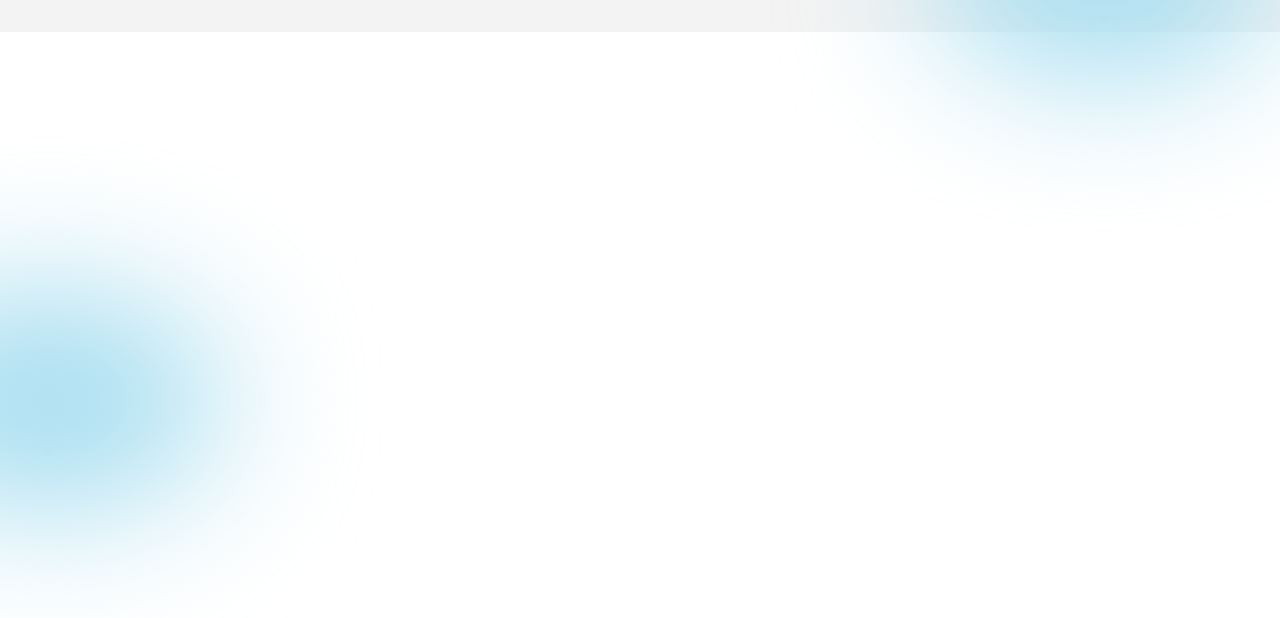
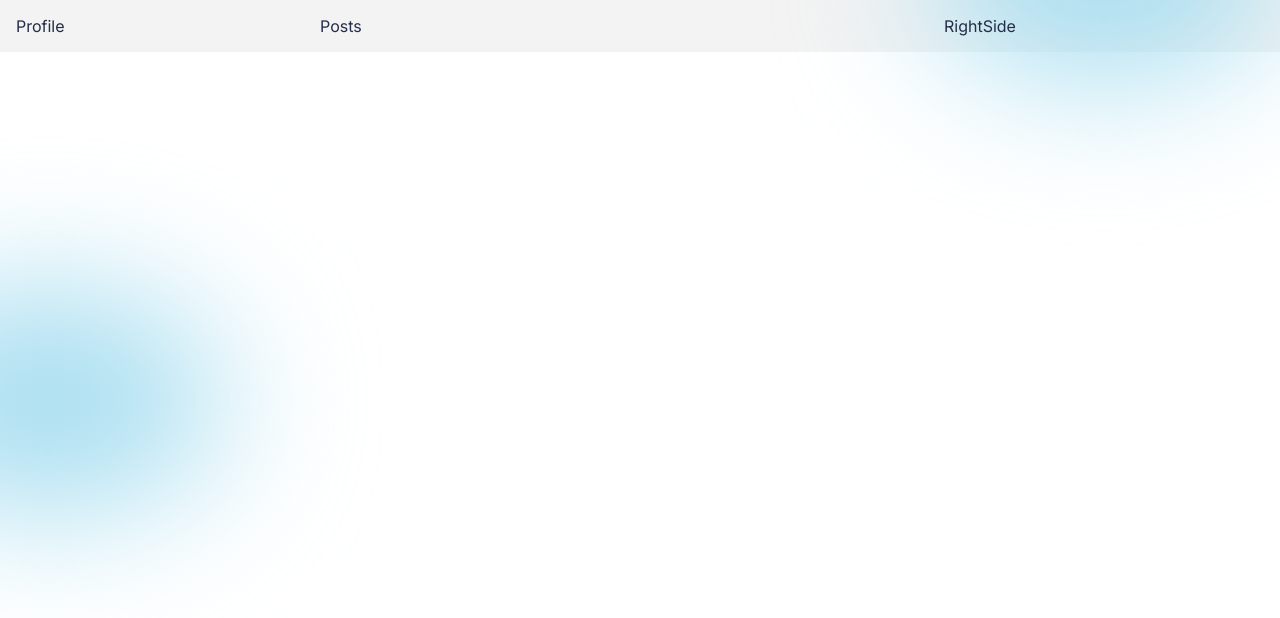
Before and after one commit to avijitsaha2997/social-media-app, a React (Create React App) app: page / in a window 1280 px wide. Shown: the top 618 px of the page. Built offline with nearby package versions, Linux system fonts and the light colour scheme.

Commit message:
Start profileSide comp

```diff
--- a/src/App.js
+++ b/src/App.js
@@ -1,10 +1,12 @@
 import "./App.css";
+import Home from "./pages/Home";
 
 function App() {
   return (
     <div className="App">
       <div className="blur" style={{ top: "-18%", right: "0" }}></div>
       <div className="blur" style={{ top: "36%", left: "-8rem" }}></div>
+      <Home />
     </div>
   );
 }
--- a/src/pages/Home.css
+++ b/src/pages/Home.css
@@ -0,0 +1,6 @@
+.home {
+  position: relative;
+  display: grid;
+  grid-template-columns: 18rem auto 20rem;
+  gap: 1rem;
+}
--- a/src/pages/Home.js
+++ b/src/pages/Home.js
@@ -0,0 +1,13 @@
+import React from "react";
+import "./Home.css";
+function Home() {
+  return (
+    <div className="home">
+      <div className="profileSide">Profile</div>
+      <div className="postSide">Posts</div>
+      <div className="rightSide">RightSide</div>
+    </div>
+  );
+}
+
+export default Home;
```
Also changed, not shown: src/components/ProfileSide.css (added), src/components/ProfileSide.js (added).
